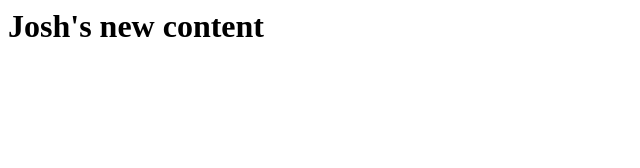
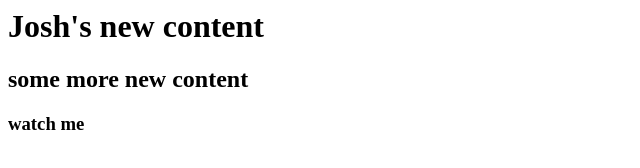
Before and after one commit to jstrzesz2/my-first-repo-1, a plain HTML site: page index.html in a window 1280 px wide. Shown: the whole page, without its empty margins (0-640 px from the left). Drawn offline with Linux system fonts and the light colour scheme.

Commit message:
new push with new h tags

```diff
--- a/index.html
+++ b/index.html
@@ -1,3 +1,5 @@
 <div>
   <h1>Josh's new content</h1>
+  <h2>some more new content</h2>
+  <h3>watch me</h3>
 </div>
```
